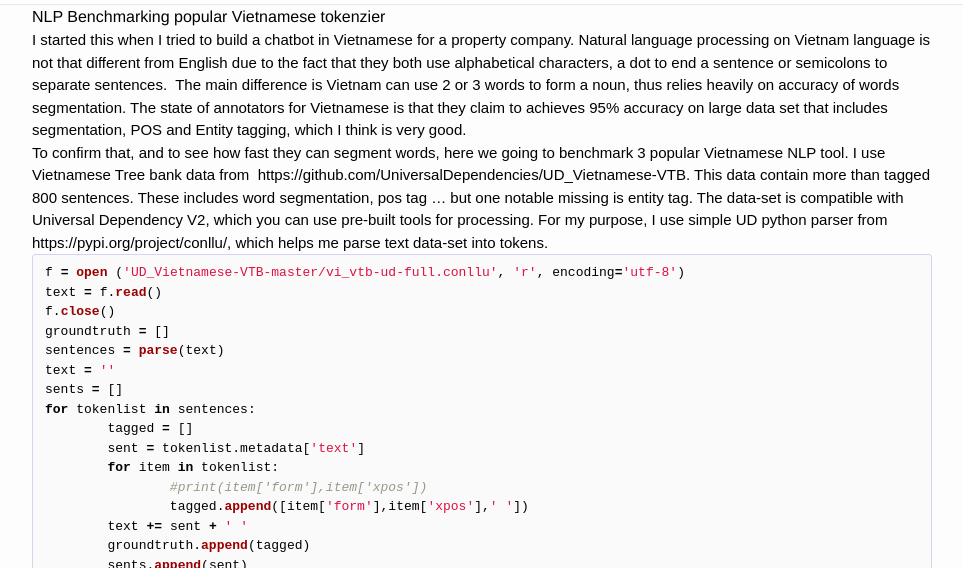
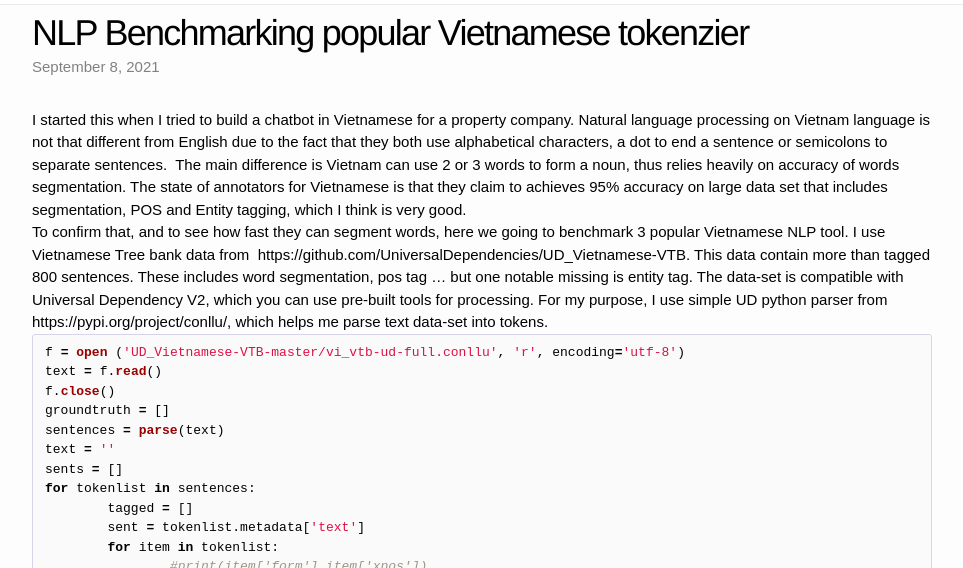
Before and after one commit to huybik/huybik.github.io, a Jekyll site: the page built from _posts/2021-9-8-Word-Tokenizer-Benchmark.md, in a window 1280 px wide and 900 px high, cut to the strip 332-900 px from the top of the window. Shown: the whole strip, without its empty margins (158-1121 px from the left). Built offline with Jekyll 4.4.1, drawn with Linux system fonts in a browser that asks for light colours; comment, search, counter and statistics services are not loaded; some of the changed text lies outside the part shown.

Commit message:
Update post.html

```diff
--- a/_layouts/post.html
+++ b/_layouts/post.html
@@ -3,14 +3,16 @@
 ---
 
 <article class="post">
-  <h1>{{ page.title }}</h1>
-
+  <header class="post-header">
+    <h1>{{ page.title }}</h1>
+    <p class="meta"> {{ page.date | date: "%B %e, %Y" }}</p>
+  </header>
   <div class="entry">
     {{ content }}
   </div>
 
   <div class="date">
-    Written on {{ page.date | date: "%B %e, %Y" }}
+
   </div>
 
   {% include disqus.html %}
```
